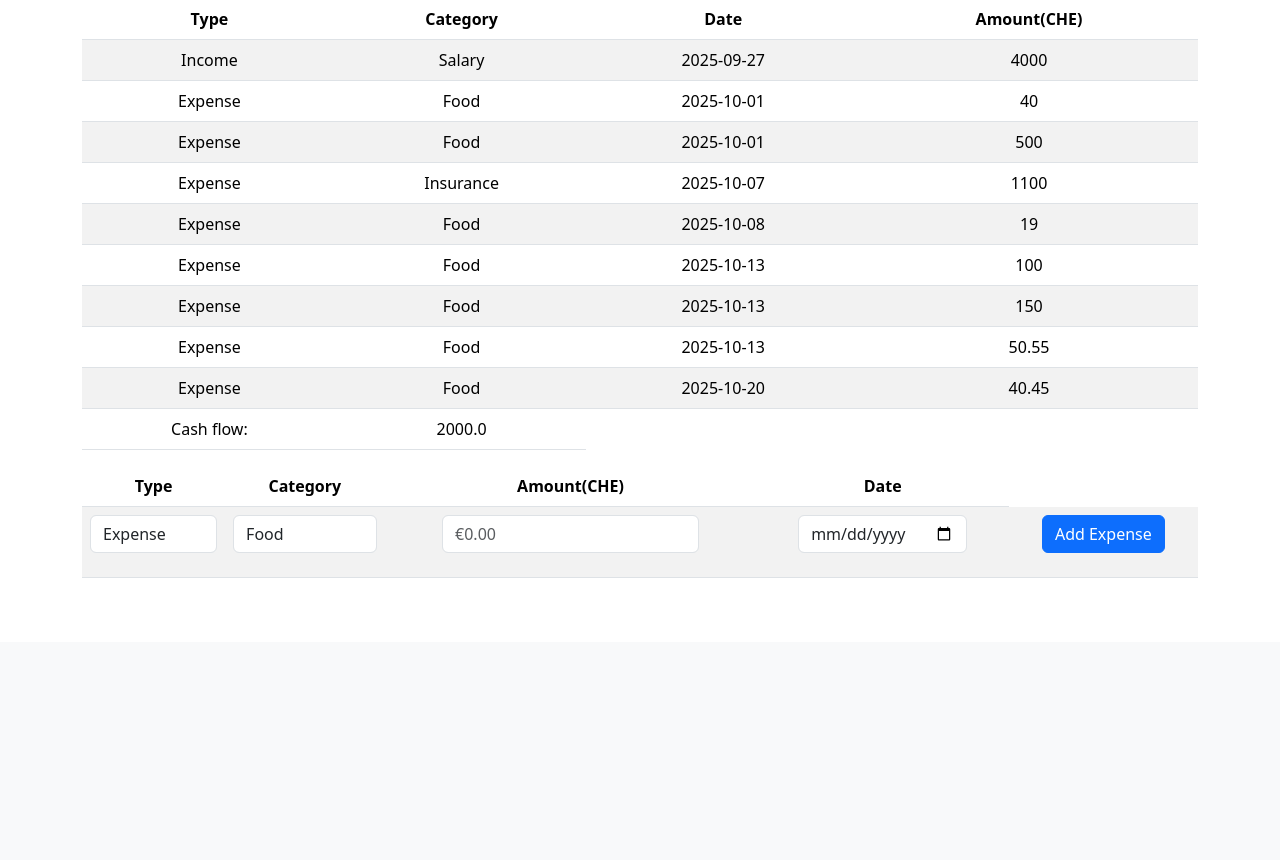
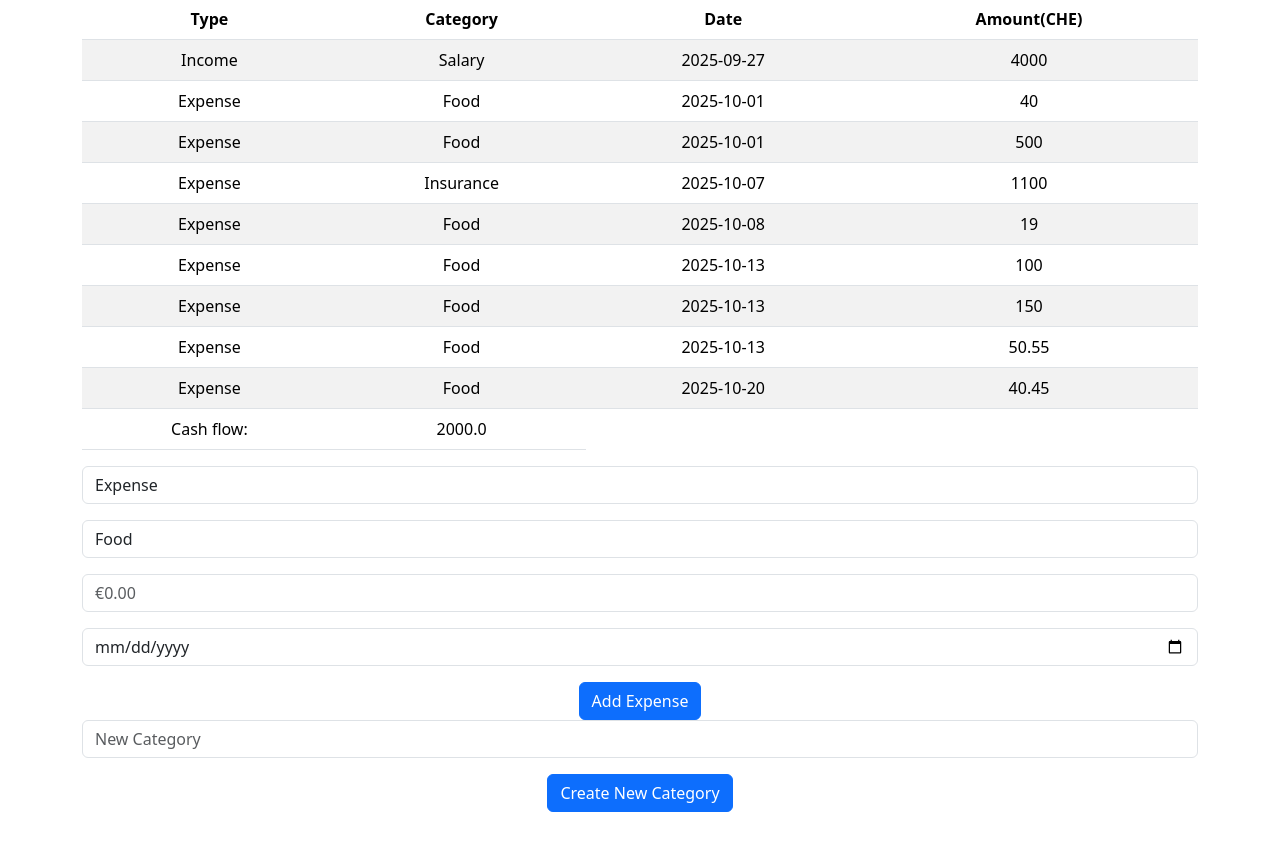
Before and after one commit to MiguelAngelo-Code/CS50-Final-Project, a Flask app: page / in a window 1280 px wide. Shown: the part 161-1021 px from the top of the page. Before the commit the page ends 739 px from the top, so only its background shows below. Run offline with Flask 3, Linux system fonts and the light colour scheme; a user stored in the database is signed in; data comes from the database, SQL or seed files in the repository.

Commit message:
Ux improvments to Dashbord & add creat category feature

```diff
--- a/final_project/app.py
+++ b/final_project/app.py
@@ -12,9 +12,6 @@ from werkzeug.security import check_password_hash, generate_password_hash
 # Configure application
 app = Flask(__name__)
 app.config["TEMPLATES_AUTO_RELOAD"] = True
-
-# Custom filter
-#app.jinja_env.filters["usd"] = usd
 
 # Configure session to use filesystem (instead of signed cookies)
 app.config["SESSION_PERMANENT"] = False
@@ -33,7 +30,9 @@ def after_request(response):
 TYPES = ["Expense", "Income"]
 CATEGORIES = ["Food", "Insurance", "Salary"]
 
-# Index
+#App routes
+
+# Pages
 @app.route("/", methods=["GET", "POST"])
 def index():
     # Checks user is loged in
@@ -93,56 +92,13 @@ def index():
         con.close()
         return redirect("/")
 
-#Dashboard
 @app.route("/dashboard")
 def dashboard():
     if ("user_id" not in session):
         return redirect("login.html")
 
-    return render_template("dashboard.html")
+    return redirect("/get_charts")
 
-@app.route("/get_charts", methods=["GET", "POST"])
-def get_charts():
-
-    if (request.method == ("POST")):
-        # Connects to DB returns dicts
-        con = sqlite3.connect("final.db")
-        con.row_factory = sqlite3.Row
-        cur = con.cursor()
-
-        # Get user ID
-        user = cur.execute("SELECT id, username FROM users WHERE id = ?", (session["user_id"],)).fetchone()
-
-        # Expenses date and amount
-        expenses = cur.execute("SELECT date, SUM(amount) AS day_tot FROM transactions WHERE user_id = ? and type =? GROUP BY date ORDER BY date", (user["id"], TYPES[0],)).fetchall()
-
-        dates = []
-        running_tot = []
-        cumsum = 0
-
-        for i in expenses:
-            try:
-                dt = datetime.fromisoformat(i["date"])
-            except:
-                dt = datetime.strptime(i["dates"], "%Y-%m-%d")
-            dates.append(dt)
-            cumsum += i["day_tot"]
-            running_tot.append(cumsum)
-
-        #ax.plot(line_expense["amount"], line_expense["date"])
-        plt.plot(dates, running_tot, '-o')
-        ax = plt.gca()
-        ax.xaxis.set_major_formatter(mdates.DateFormatter("%d/%m"))
-        #plt.xticks(rotation=30)
-        plt.savefig('static/my_plot.png')
-
-
-        return render_template("dashboard.html", chart="static/my_plot.png")
-
-    else:
-        return render_template("index.html")
-
-# login
 @app.route("/login", methods=["GET", "POST"])
 def login():
     session.clear()
@@ -185,7 +141,6 @@ def login():
     else:
         return render_template("login.html")
 
-# Register user
 @app.route("/register", methods=["GET", "POST"])
 def register():
     if (request.method == "POST"):
@@ -228,6 +183,7 @@ def register():
     else:
         return render_template("register.html")
 
+# Functions
 @app.route("/logout")
 def logout():
 
@@ -236,3 +192,53 @@ def logout():
 
     #redirect to index
     return redirect("/")
+
+@app.route("/get_charts")
+def get_charts():
+
+    # Connects to DB returns dicts
+    con = sqlite3.connect("final.db")
+    con.row_factory = sqlite3.Row
+    cur = con.cursor()
+
+    # Get user ID
+    user = cur.execute("SELECT id, username FROM users WHERE id = ?", (session["user_id"],)).fetchone()
+
+    # Expenses date and amount
+    expenses = cur.execute("SELECT date, SUM(amount) AS day_tot FROM transactions WHERE user_id = ? and type =? GROUP BY date ORDER BY date", (user["id"], TYPES[0],)).fetchall()
+
+    dates = []
+    running_tot = []
+    cumsum = 0
+
+    for i in expenses:
+        try:
+            dt = datetime.fromisoformat(i["date"])
+        except:
+            dt = datetime.strptime(i["dates"], "%Y-%m-%d")
+        dates.append(dt)
+        cumsum += i["day_tot"]
+        running_tot.append(cumsum)
+
+    #ax.plot(line_expense["amount"], line_expense["date"])
+    plt.plot(dates, running_tot, '-o')
+    ax = plt.gca()
+    ax.xaxis.set_major_formatter(mdates.DateFormatter("%d/%m"))
+    #plt.xticks(rotation=30)
+    plt.savefig('static/my_plot.png')
+
+    return render_template("dashboard.html", chart="static/my_plot.png")
+
+@app.route("/add_cat", methods=["GET", "POST"])
+def add_cat():
+    if (request.method == "POST"):
+        new_cat = request.form.get("new_cat")
+
+        if (new_cat in CATEGORIES):
+            return render_template("error.html", message="already in categories")
+        else:
+            CATEGORIES.append(new_cat)
+            return redirect("/")
+
+    else:
+        return render_template("error.html", message="get request to /add_cat")
--- a/final_project/templates/dashboard.html
+++ b/final_project/templates/dashboard.html
@@ -4,10 +4,5 @@
 
 {% block main %}
     <h1>Dashboard</h1>
-
-    <form action="/get_charts" method="POST">
-        <button type="submit">Refresh charts</button>
-    </form>
-
     <img src="{{ chart }}">
 {% endblock %}
--- a/final_project/templates/index.html
+++ b/final_project/templates/index.html
@@ -44,20 +44,8 @@
     </table>
 
     <!-- From to input expenses -->
-     <!-- TODO: form should not be in a table-->
     <form action="/" method="post">
-        <table class="table table-striped">
-            <thead>
-                <tr>
-                    <th>Type</th>
-                    <th>Category</th>
-                    <th>Amount(CHE)</th>
-                    <th>Date</th>
-                </tr>
-            </thead>
-            <tbody>
-                    <tr>
-                        <td>
+
         <div class="mb-3">
             <select class="form-control" name="type">
                 {% for type in types %}
@@ -65,8 +53,7 @@
                 {% endfor %}
             </select>
         </div>
-                        </td>
-                        <td>
+
         <div class="mb-3">
             <select class="form-control" name="category">
                 {% for category in categories %}
@@ -74,22 +61,24 @@
                 {% endfor %}
             </select>
         </div>
-                        </td>
-                        <td>
+
         <div class="mb-3">
-                                <input autocomplete="off" class="form-control mx-auto w-auto" min="0.00" name="amount" placeholder="€0.00" required step="0.01" type="number">
+            <input autocomplete="off" class="form-control" min="0.00" name="amount" placeholder="€0.00" required step="0.01" type="number">
         </div>
-                        </td>
-                        <td>
+
         <div class="mb-3">
-                                <input autocomplete="off" class="form-control mx-auto w-auto" name="date" placeholder="today" required type="date">
+            <input autocomplete="off" class="form-control" name="date" placeholder="today" required type="date">
         </div>
-                        </td>
-                        <td>
         <button class="btn btn-primary" name="addExpense" type="submit">Add Expense</button>
-                        </td>
-                    </tr>
-            </tbody>
-        </table>
+
+    </form>
+
+    <form action="/add_cat" method="post">
+
+        <div class="mb-3">
+            <input autocomplete="off" class="form-control" min="0.00" name="new_cat" placeholder="New Category" type="text">
+        </div>
+        <button class="btn btn-primary" name="addExpense" type="submit">Create New Category</button>
+
     </form>
 {% endblock %}
```
Also changed, not shown: final_project/static/my_plot.png, 2 other files. Lines whose indentation alone changed are shown as unchanged.
